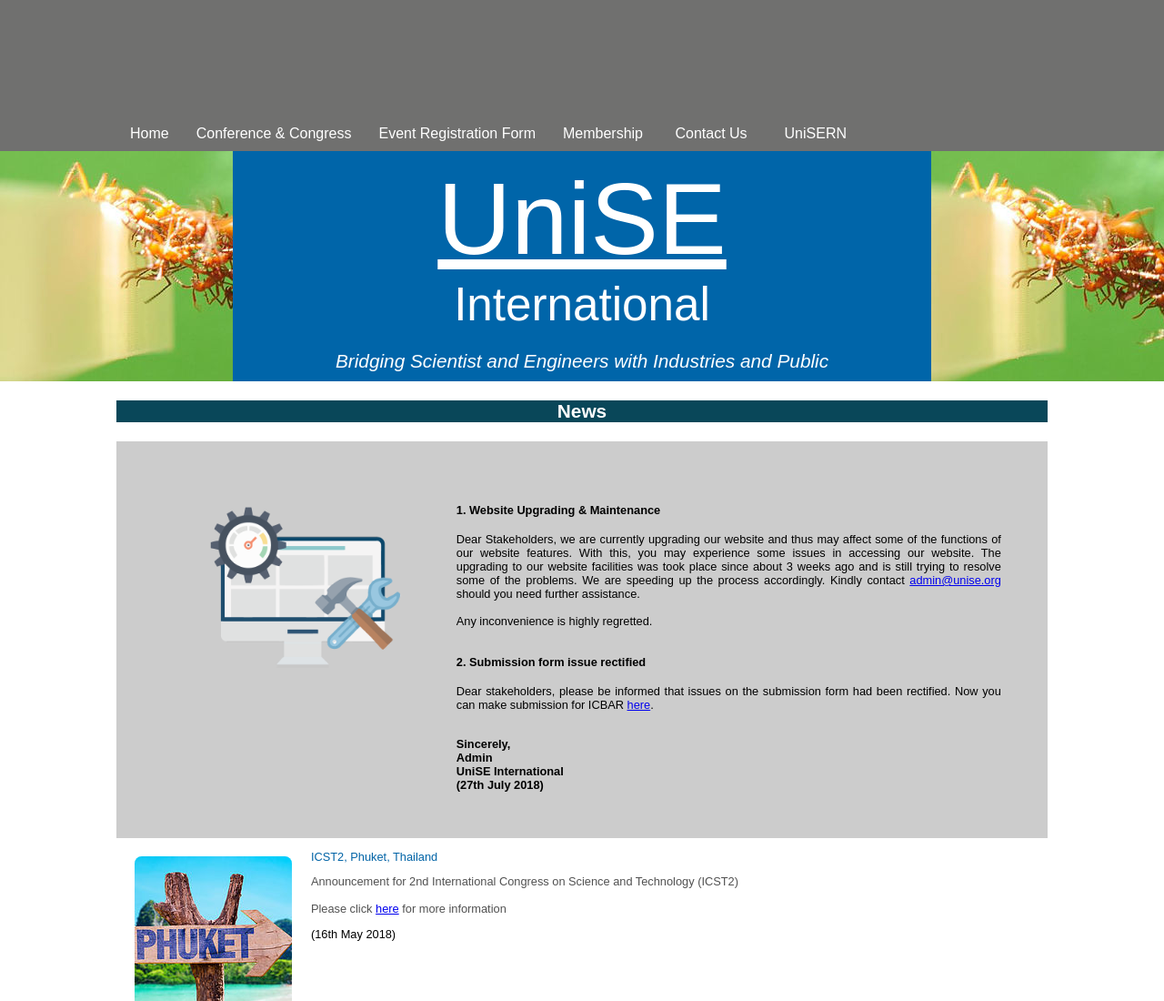
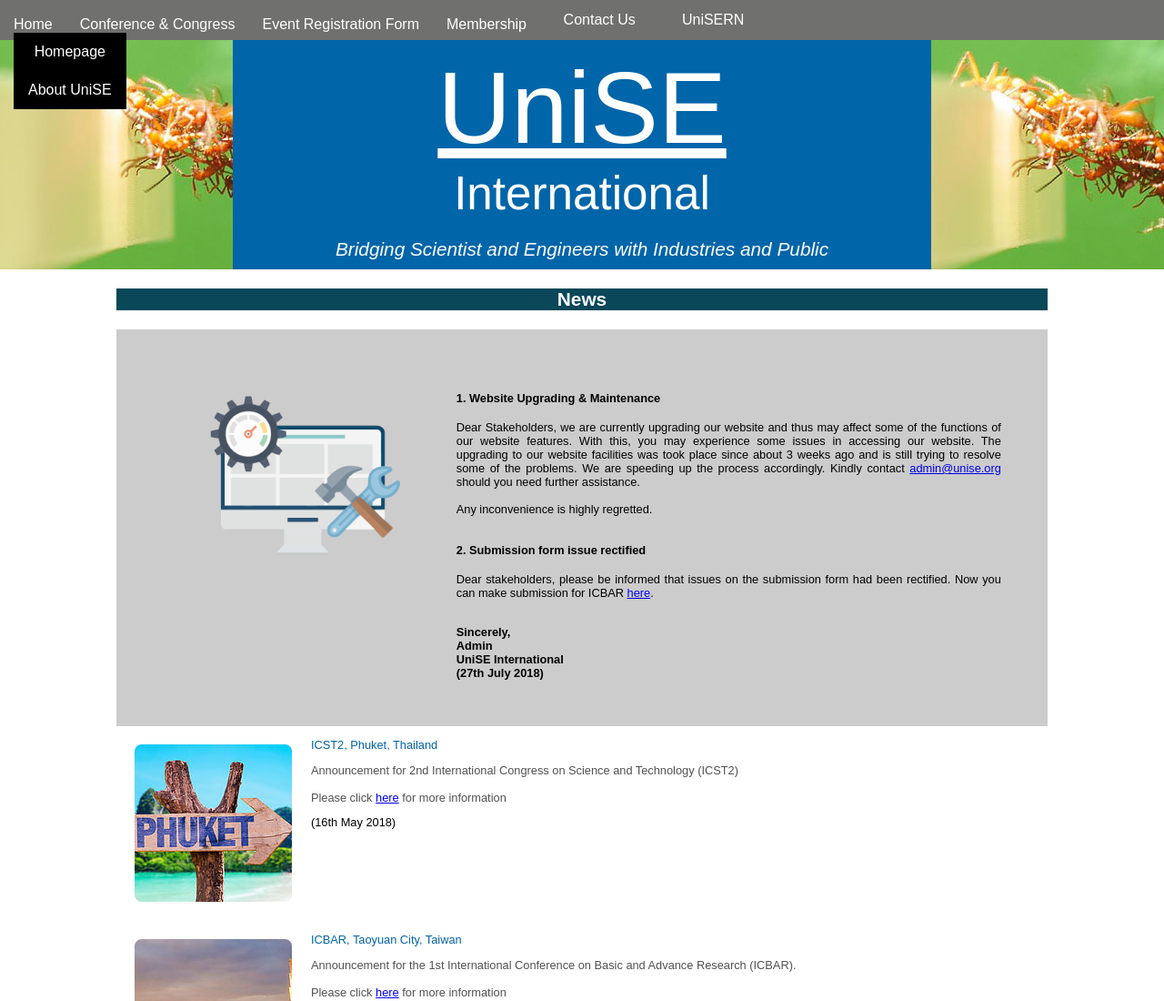
Before and after one commit to rogonn/unise-web, a plain HTML site: page index.html in a window 1280 px wide. Shown: the top 1100 px of the page at 91% size. Drawn offline with Linux system fonts and the light colour scheme; a web font is replaced by a local one.

Commit message:
fix header style

```diff
--- a/css/style.css
+++ b/css/style.css
@@ -23,7 +23,7 @@ body{
 
 .dropdown {
     float: left;
-    padding: 10px 15px 0px 15px;
+    padding: 18px 15px 0px 15px;
 }
 
 .dropdown .dropbtn {
@@ -341,7 +341,6 @@ tr:hover {
 @media (min-width: 600px){
   .navbar {
     display:block;
-    padding: 10% 10% 0px 10%;
   }
 
   .navbar a {
```
